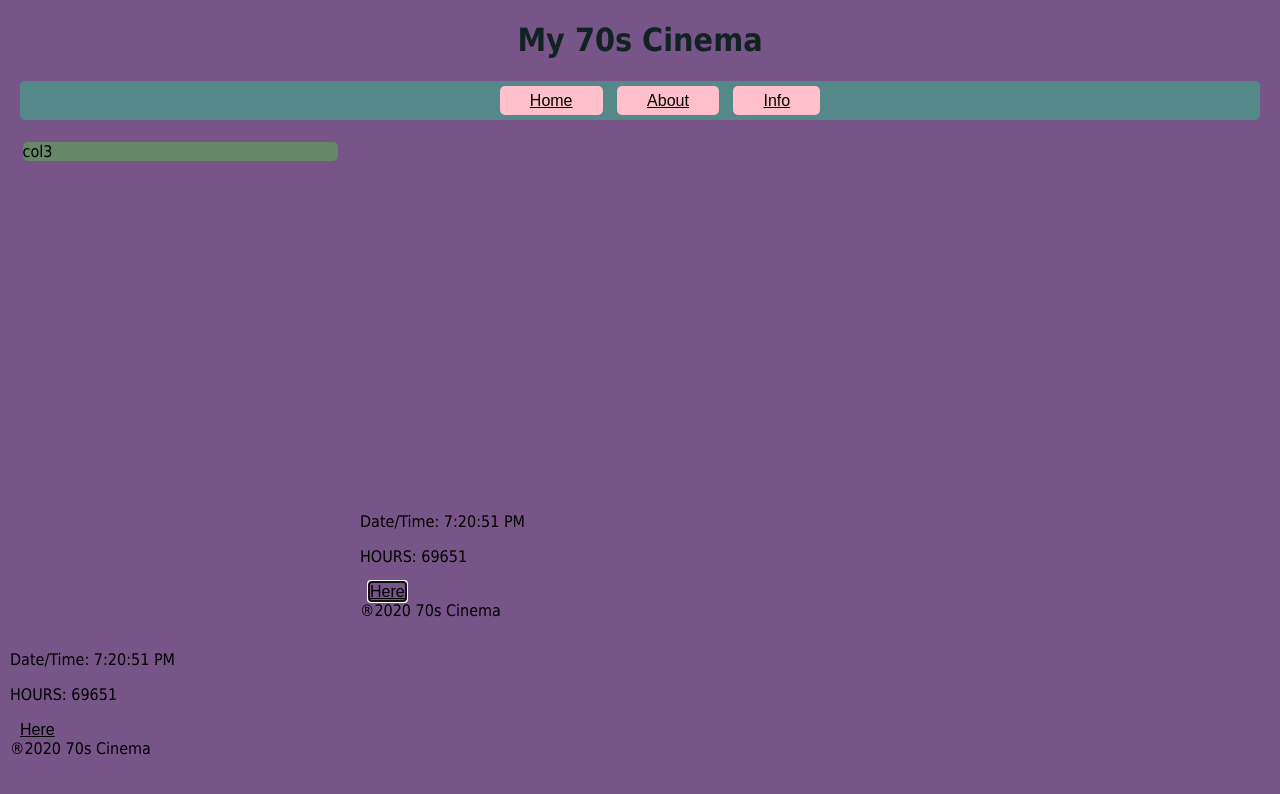
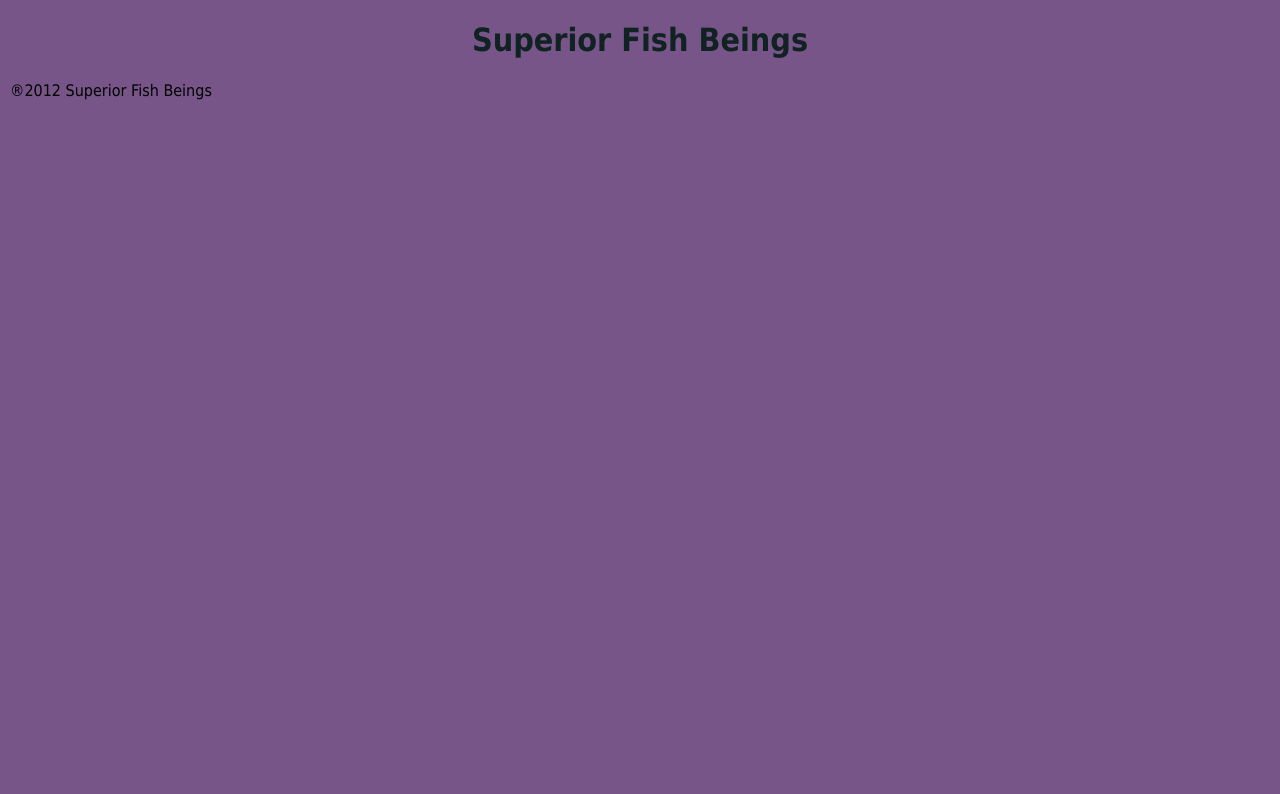
Before and after one commit to sea-carrot/sea-carrot.github.io, a plain HTML site: page index.html in a window 1280 px wide. Drawn offline with Linux system fonts and the light colour scheme.

Commit message:
Update index.html

```diff
--- a/index.html
+++ b/index.html
@@ -5,57 +5,30 @@
 <html>
 <head>
 	<link rel="stylesheet" type="text/css" href="main.css">
-	<title>My70sCinema</title>
+	<title>Superior Fish Beings</title>
 
 </head>
 
 
 <body>
-<h1>My 70s Cinema</h1>
+<h1>Superior Fish Beings</h1>
 
 <header>
-	<nav>
-		<ul>
-			<li><a href="index.html">Home</a></li>
-			<li><a href="page2.html">About</a></li>
-			<li><a href="#">Info</a></li>
-		</ul>
-	</nav>
+
 </header>
-
-<div class = "row">
-
-	<div class="col">col3</div>
-
-</div>
-
-<iframe src="#fullink"  width="579" height="500" frameborder="0" allow="autoplay"></iframe>
-
-<p>Date/Time: <span id="datetime"></span></p>
-
-<p>HOURS: <span id="totaltime"></span></p>
-
-<a id = "fullink" href ="#"> Here </a>
-
-<script>
-var dt = new Date();
-document.getElementById("datetime").innerHTML = dt.toLocaleTimeString();
-var seconds = dt.getSeconds();
-var mins = dt.getMinutes()*60;
-var hours = dt.getHours()*60*60;
-document.getElementById("totaltime").innerHTML = hours+mins+seconds;
-str1 = "https://www.youtube.com/embed/xmGaAjeqaBQ?start="
-str2 = hours+mins+seconds
-str3 = "&autoplay=1&loop=1&showinfo=0&rel=0&iv_load_policy=3&fs=0&controls=0&disablekb=1"
-document.getElementById("fullink").href = str1.concat(str2, str3);
-</script>
 
 
 
 
 
 
-<footer>®2020 70s Cinema</footer>
+
+
+
+
+
+
+<footer>®2012 Superior Fish Beings</footer>
 
 </body>
 </html>
```
